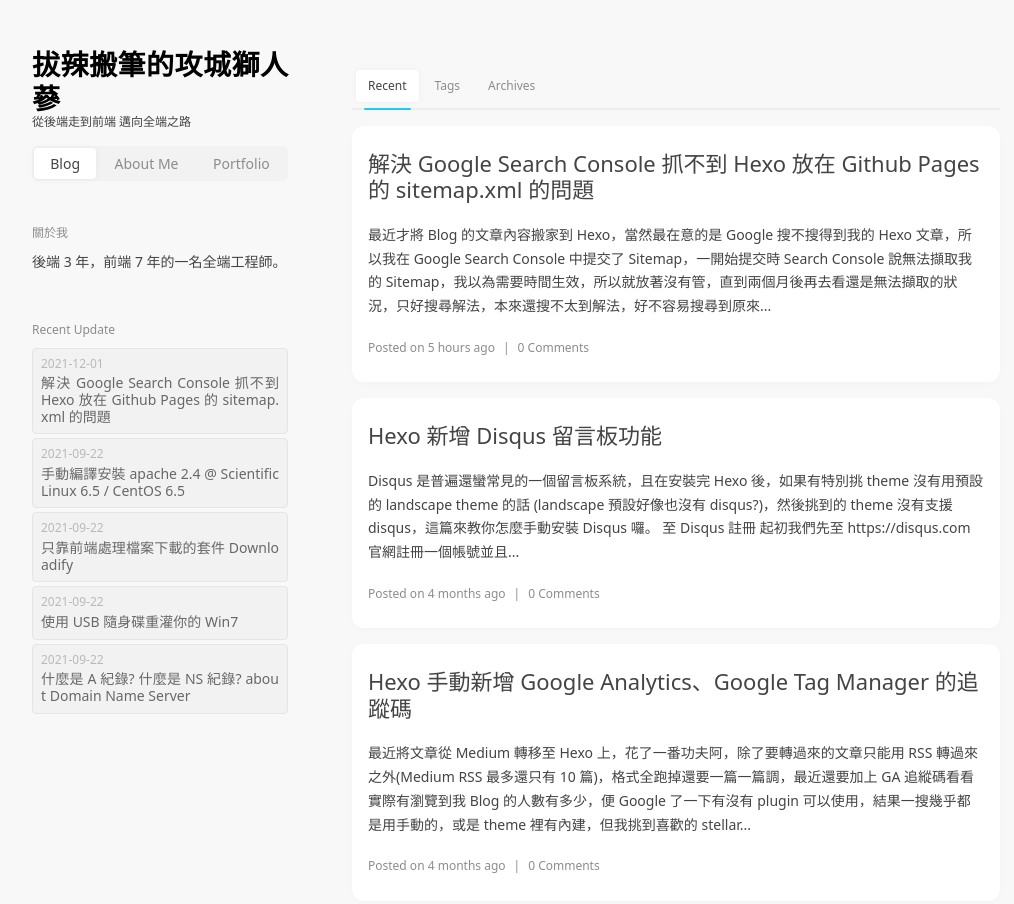
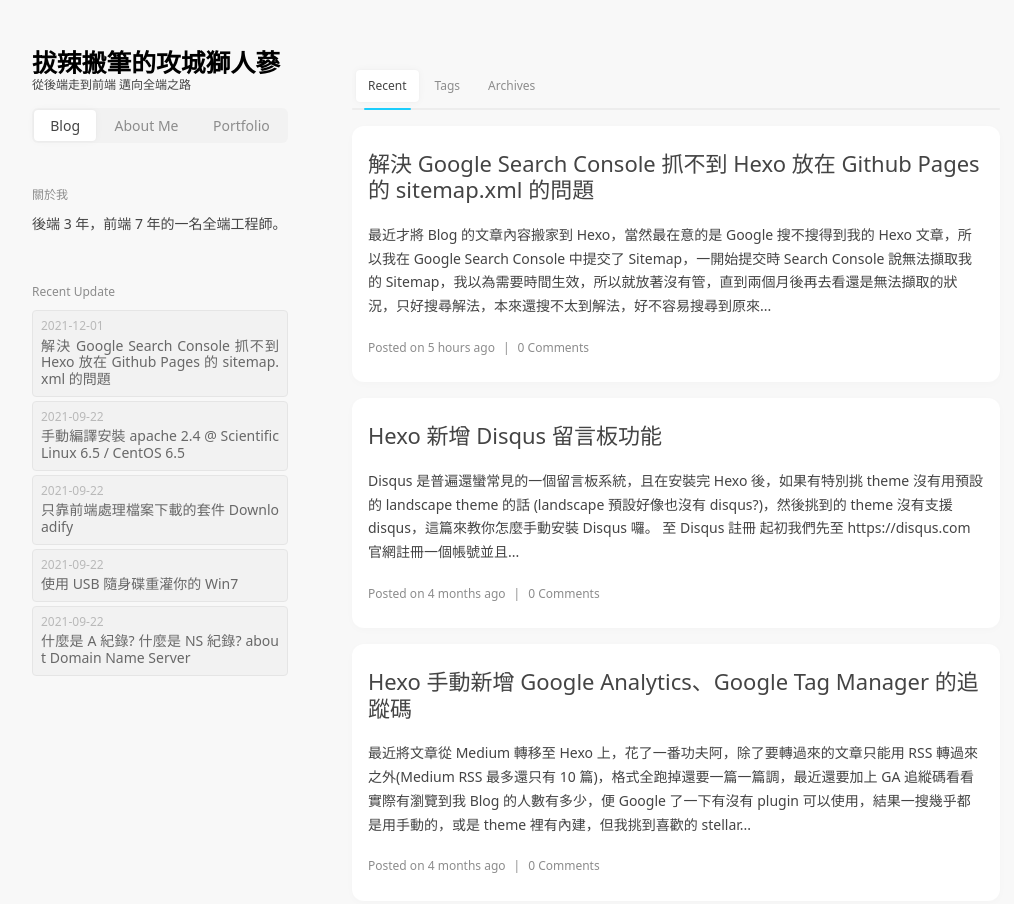
Before and after one commit to balabambe/balabambe.github.io, a plain HTML site: page index.html in a window 1280 px wide. Shown: the top 904 px of the page, without its empty margins (28-1042 px from the left). Drawn offline with nearby package versions, Linux system fonts and the light colour scheme; some packages are replaced by stand-ins of ours; a script that the page names is missing.

Commit message:
Site updated: 2021-12-01 16:23:02

```diff
--- a/css/main.css
+++ b/css/main.css
@@ -2516,7 +2516,7 @@ details[child=codeblock]>div.body .highlight .code:before {
   animation-timing-function: linear;
 }
 .logo-wrap a.title {
-  font-size: 1.75rem;
+  font-size: 1.55rem;
   font-weight: 900;
   color: inherit;
   line-height: 1.2;
```
Also changed, not shown: robots.txt.
